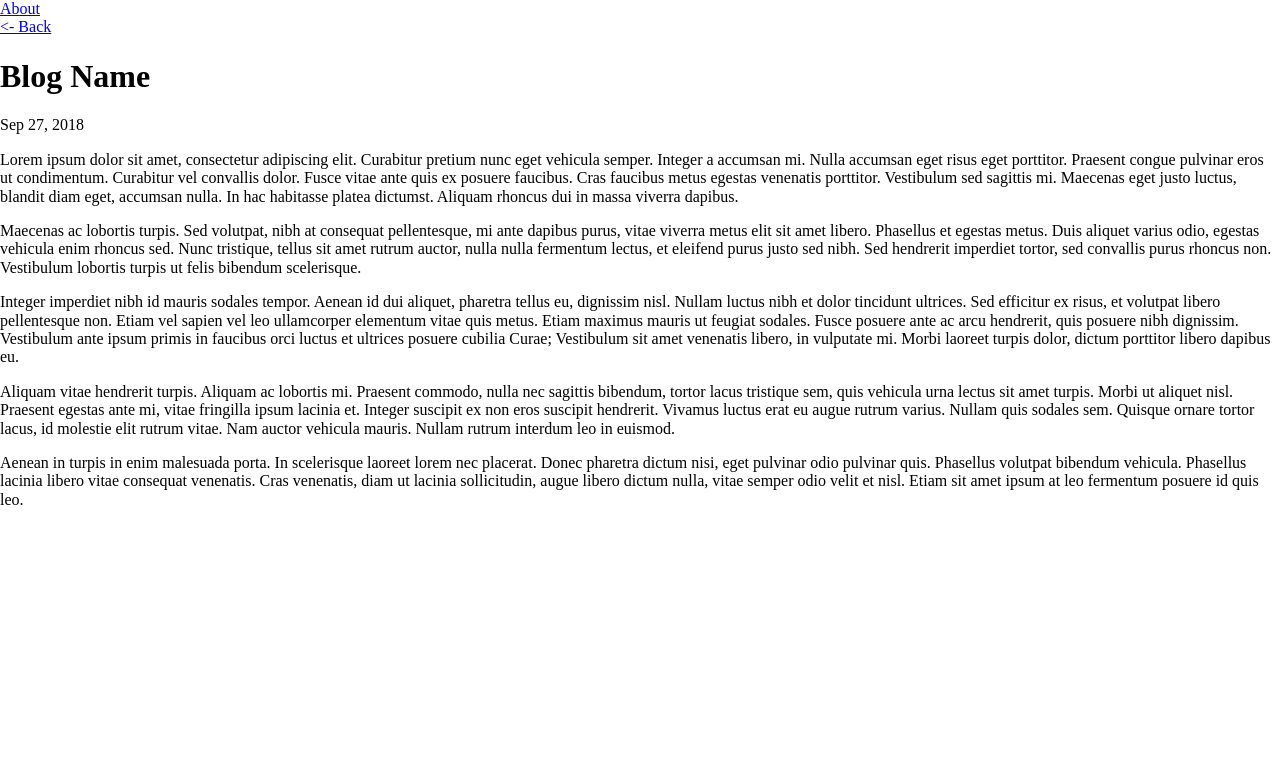
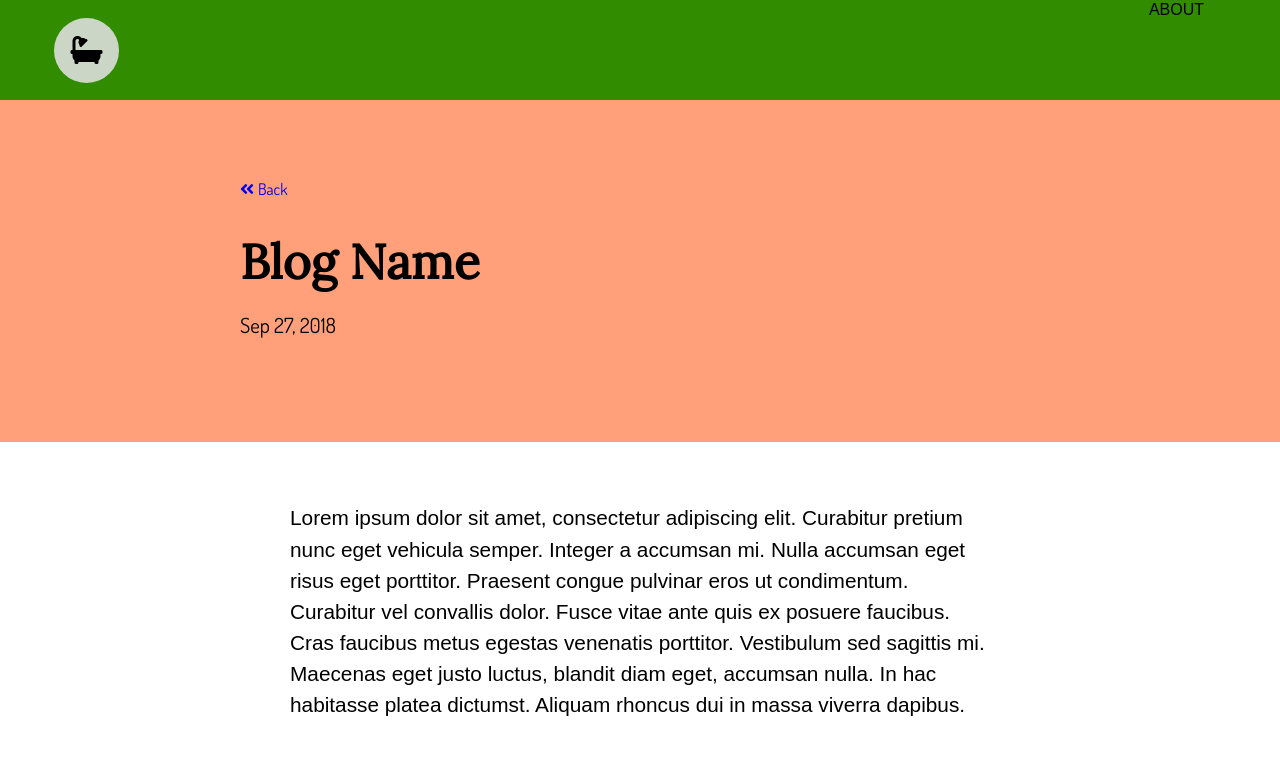
Before and after one commit to jjhp516/Sass-Assignment-Group-1, a website: page blog.html in a window 1280 px wide. Shown: the top 758 px of the page. Drawn offline with nearby package versions, Linux system fonts and the light colour scheme; a web font is replaced by a local one.

Commit message:
updated blog page

```diff
--- a/SASS/app.scss
+++ b/SASS/app.scss
@@ -1,9 +1,7 @@
 @import './BASE/variables.scss';
 @import './BASE/mixin.scss';
-
+@import './components/general.scss';
 @import './components/header.scss';
 @import './components/footer.scss';
-@import './components/general.scss';
+@import './components/blog-list.scss';
 @import './components/blogpage.scss';
-
-@import './components/blog-list.scss'
--- a/SASS/components/blog-list.scss
+++ b/SASS/components/blog-list.scss
@@ -1,3 +0,0 @@
-.blog-name {
-    font-family: $title-font;
-}
--- a/SASS/components/blogpage.scss
+++ b/SASS/components/blogpage.scss
@@ -1,5 +1,31 @@
+section {
+    // replace background with hero image
+    background: lightsalmon;
+}
+
 .blog-name {
+    max-width: 800px;
+    padding: 80px 0;
+
+    h1 {
+        margin: 35px 0 20px;
+    }
+
+    i {
+        margin-right: 4px;
+    }
+
     a {
-        font-family: $caption-font;
+        text-decoration: none;
     }
 }
+
+.blog-post {
+    margin: 60px auto 90px;
+    max-width: 700px;
+
+
+    p {
+        margin: 0 0 40px;
+    }
+}
--- a/SASS/components/general.scss
+++ b/SASS/components/general.scss
@@ -1,11 +1,29 @@
+* {
+    box-sizing: border-box
+}
+
+h1, h2 {
+    font-family: $title-font;
+    font-size: 1.8em;
+}
+
 h1 {
-    font-family: $title-font;
+    font-size: 3em;
 }
 
 p {
     font-family: $body-font;
+    font-size: 1.3em;
+    line-height: 1.5;
+
 }
 
-.date {
+.date, a{
     font-family: $caption-font;
 }
+
+.wrapper {
+    margin: 0 auto;
+    width: 80%;
+    max-width: 1000px;
+}
--- a/blog.html
+++ b/blog.html
@@ -15,19 +15,26 @@
     <title>Document</title>
 </head>
 <body>
-    <header>
-        <div><a href="./about.html">About</a></div>
+    <header class="header">
+        <div class="logo-container">
+            <div class="logo"><i class="fas fa-bath"></i></div>
+        </div>
+
+        <div class="about">
+            <button>about</button>
+        </div>
     </header>
 
     <section>
-        <div class="blog-name">
-            <a href="./blog-list.html"><- Back</a>
+        <div class="blog-name wrapper">
+            <a href="./blog-list.html"><i class="fas fa-angle-double-left"></i>Back</a>
             <h1>Blog Name</h1>
             <p class="date">Sep 27, 2018</p>
         </div>
     </section>
 
     <main>
+        <div class="wrapper">
             <div class="blog-post">
                 <p> Lorem ipsum dolor sit amet, consectetur adipiscing elit. Curabitur pretium nunc eget
                     vehicula semper. Integer a accumsan mi. Nulla accumsan eget risus eget porttitor.
@@ -69,9 +76,15 @@
                     amet ipsum at leo fermentum posuere id quis leo.
                 </p>
             </div>
+        </div>
     </main>
 
-    <footer></footer>
+    <footer class="footer">
+        <div class="social-1"><i class="fab fa-facebook-f"></i></div>
+        <div class="social-2"><i class="fab fa-instagram"></i></div>
+        <div class="social-3"><i class="fab fa-linkedin-in"></i></div>
+        <div class="social-4"><i class="fab fa-twitter"></i></div>
+    </footer>
 
 </body>
 </html>
```
Also changed, not shown: index.html (+0 -1 lines), CSS/app.css. Lines whose indentation alone changed are shown as unchanged.
